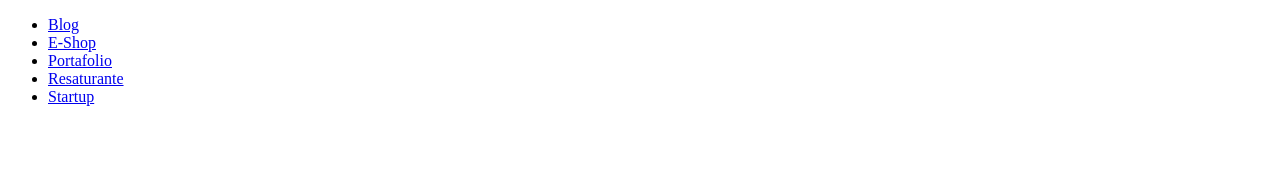
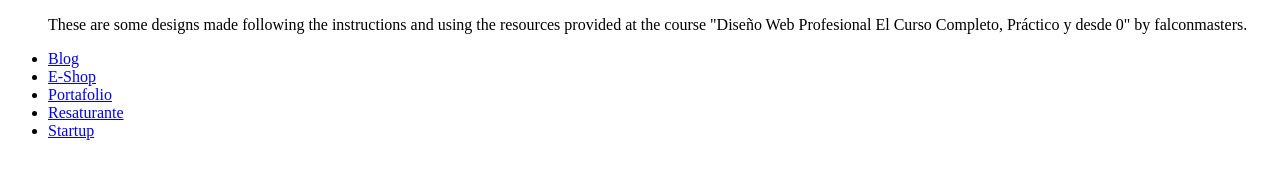
Before and after one commit to Echaljub/Front_End, a plain HTML site: page index.html in a window 1280 px wide. Drawn offline with Linux system fonts and the light colour scheme.

Commit message:
update index
Description was added in index.html

```diff
--- a/index.html
+++ b/index.html
@@ -8,6 +8,9 @@
 </head>
 <body>
     <ul>
+        <p>These are some designs made following the instructions and using the
+            resources provided at the course "Diseño Web Profesional El Curso Completo,
+            Práctico y desde 0" by falconmasters.</p>
         <li><a href="blog/index.html">Blog</a></li>
         <li><a href="E-SHOP/index.html">E-Shop</a></li>
         <li><a href="Portafolio/portafolio.html">Portafolio</a></li>
```
